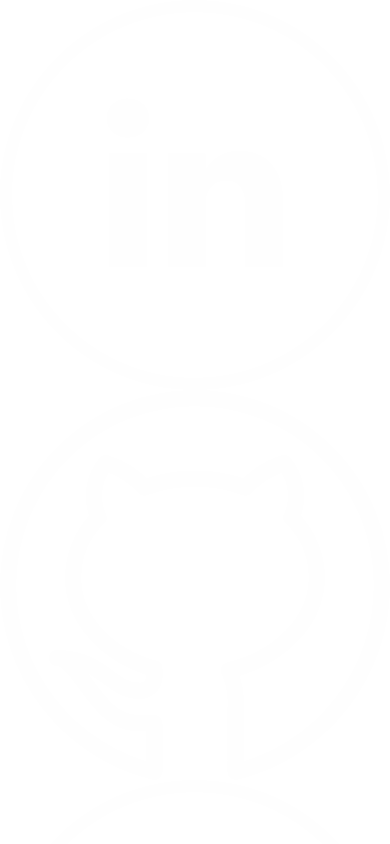
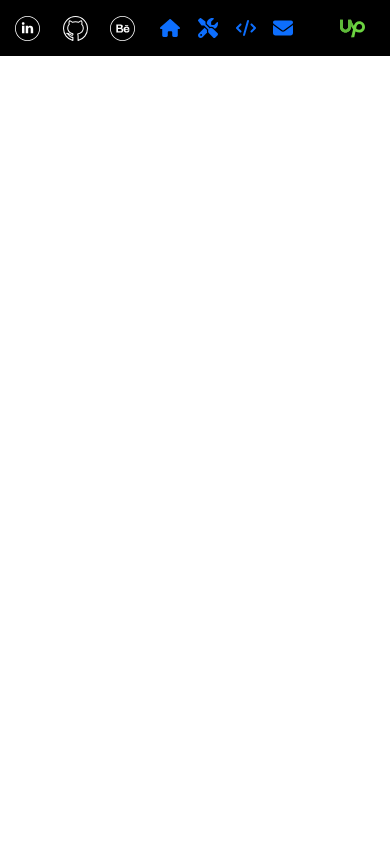
Before and after one commit to FatmaAtta/my-portfolio, a React (Create React App) app: page / in a window 390 px wide. Shown: the top 844 px of the page. Built offline with nearby package versions, Linux system fonts and the light colour scheme.

Commit message:
responsive nav, without fixing the colors

```diff
--- a/package.json
+++ b/package.json
@@ -3,6 +3,8 @@
   "version": "0.1.0",
   "private": true,
   "dependencies": {
+    "@fortawesome/free-solid-svg-icons": "^6.6.0",
+    "@fortawesome/react-fontawesome": "^0.2.2",
     "@testing-library/jest-dom": "^5.17.0",
     "@testing-library/react": "^13.4.0",
     "@testing-library/user-event": "^13.5.0",
--- a/src/components/navbar/NavBar.js
+++ b/src/components/navbar/NavBar.js
@@ -1,32 +1,49 @@
 // you can import images individually or you can use the absolute path
 // when i tried the absolute path, it didnt work
-import linkedin from '../../assets/Linkedin.svg'
-import github from '../../assets/Github.svg'
-import behance from '../../assets/Behance.svg'
-import dribbble from '../../assets/Dribble.svg'
-import upwork from '../../assets/upwork.svg'
-
+import linkedin from '../../assets/Linkedin.svg';
+import github from '../../assets/Github.svg';
+import behance from '../../assets/Behance.svg';
+import dribbble from '../../assets/Dribble.svg';
+import upwork from '../../assets/upwork.svg';
+import './navbar.css';
+import { FontAwesomeIcon } from '@fortawesome/react-fontawesome';
+import { faHouse, faCode, faScrewdriverWrench, faEnvelope } from '@fortawesome/free-solid-svg-icons';
 
 export const NavBar = () => {
   return (
-    <div classname="navBar">
-        <span classname="social-nav">
-          <a href ="https://www.linkedin.com/in/fatmaatta/" target="_blank"><img src={linkedin} /></a>
-          <a href ="https://github.com/FatmaAtta" target="_blank"><img src={github} /></a>
-          <a href ="https://www.behance.net/fatmaatta_" target="_blank"><img src={behance} /></a>
-          <a href ="https://github.com/FatmaAtta" target="_blank"><img src={dribbble} /></a>
+    <div className="navBar">
+        <span className="social-nav">
+          <a href ="https://www.linkedin.com/in/fatmaatta/" target="_blank" className="link-nav"><img src={linkedin} className="nav-icons" /></a>
+          <a href ="https://github.com/FatmaAtta" target="_blank" className="link-nav"><img src={github} className="nav-icons" /></a>
+          <a href ="https://www.behance.net/fatmaatta_" target="_blank" className="link-nav"><img src={behance} className="nav-icons" /></a>
+          {/* <a href ="https://github.com/FatmaAtta" target="_blank" className="link-nav"><img src={dribbble} className="nav-icons" /></a> */}
         </span>
-        <span classname="anchor-nav">
-          <a href="#home">Home</a>
-          <a href="#skills">Skills</a>
-          <a href="#projects">Projects</a>
+        <span className="anchor-nav">
+          <a href="#home" className="link-nav">
+            <span className="text-nav">Home</span>
+            <FontAwesomeIcon icon={faHouse} title="Home" className="anchor-icon-nav nav-icons" />
+          </a>
+          <a href="#skills" className="link-nav">
+            <span className="text-nav">Skills</span>
+            <FontAwesomeIcon icon={faScrewdriverWrench} title="Skills" className="anchor-icon-nav nav-icons" />
+          </a>
+          <a href="#projects" className="link-nav">
+            <span className="text-nav">Projects</span>
+            <FontAwesomeIcon icon={faCode} title="Projects" className="anchor-icon-nav nav-icons" />
+          </a>
+          <a href="#contact" className="link-nav">
+            <span className="text-nav">Contact Me</span>
+            <FontAwesomeIcon icon={faEnvelope} title="Projects" className="anchor-icon-nav nav-icons" />
+          </a>
         </span>
-        <span classname="connect-nav">
-          <a href ="https://www.upwork.com/freelancers/~01b76ac6bd7c24c57b" target="_blank">
-            <span>
+        <span className="connect-nav">
+          <a href ="https://www.upwork.com/freelancers/~01b76ac6bd7c24c57b" target="_blank" className="link-nav">
+            <span className="connect-text-nav">
               Let's Connect
             </span>
-            <img src={upwork} />
+          </a>
+          <a href ="https://www.upwork.com/freelancers/~01b76ac6bd7c24c57b" target="_blank" className="link-nav">
+            <img src={upwork} className="nav-icons upwork" />
           </a>
         </span>
     </div>
--- a/src/components/navbar/navbar.css
+++ b/src/components/navbar/navbar.css
@@ -0,0 +1,89 @@
+.nav-icons{
+    width: 45px;
+    height: 45px;
+}
+
+.upwork{
+    width: 35px;
+    height: 35px;
+}
+
+.navBar{
+    display:flex;
+    justify-content: space-between;
+    align-items: center;
+    background-color: black;
+    height:auto;
+}
+
+.navBar>span{
+    margin:20px;
+}
+
+.social-nav, .anchor-nav, .connect-nav{
+    display: flex;
+    justify-content: space-between;
+    align-items: center;
+    flex-wrap: wrap;
+}
+
+.social-nav{
+    width:40%;
+    max-width:180px;
+}
+
+.social-nav>a, .connect-nav>a{
+    margin:5px;
+}
+
+.anchor-nav{
+    width:40%;
+    max-width:400px ;
+}
+
+.connect-nav{
+    width:20%;
+    max-width: 160px;
+    margin: 10px;
+}
+
+.anchor-icon-nav{
+    display:none;
+}
+
+.link-nav{
+    text-decoration: none;
+}
+
+
+
+
+@media (max-width:700px) {
+    .text-nav{
+        display:none;
+    }
+    .nav-icons{
+        height:25px;
+        width:25px;
+    }
+    .anchor-icon-nav{
+        display:block;
+        height: 20px;
+        width:20px;
+    }
+    .connect-text-nav{
+        display: none;
+    }
+    .navBar>span{
+        margin:10px;
+    }
+    .upwork{
+        margin-right: 10px;
+    }
+    .social-nav{
+        max-width: 130px;
+    }
+    .anchor-nav{
+        max-width:200px ;
+    }
+}
```
Also changed, not shown: 1 other file (tests, documents, lock files or other folders).
